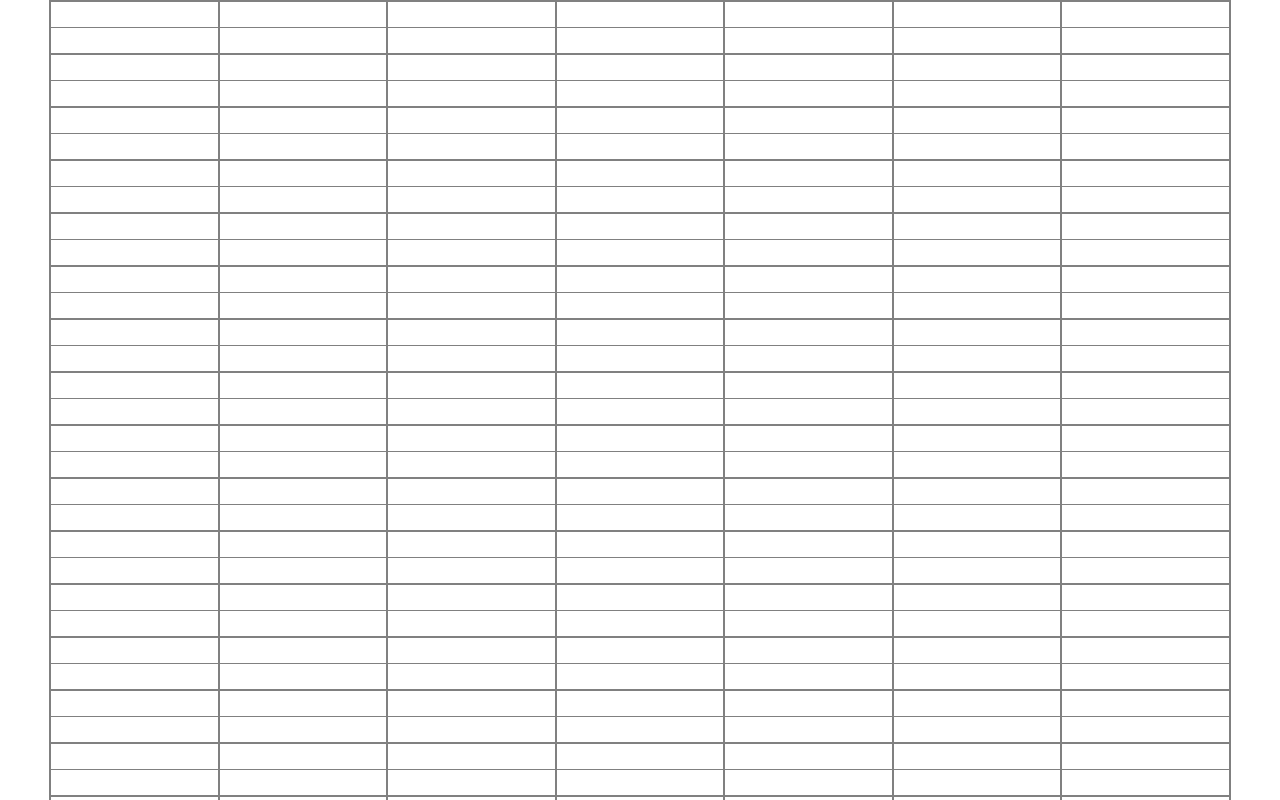
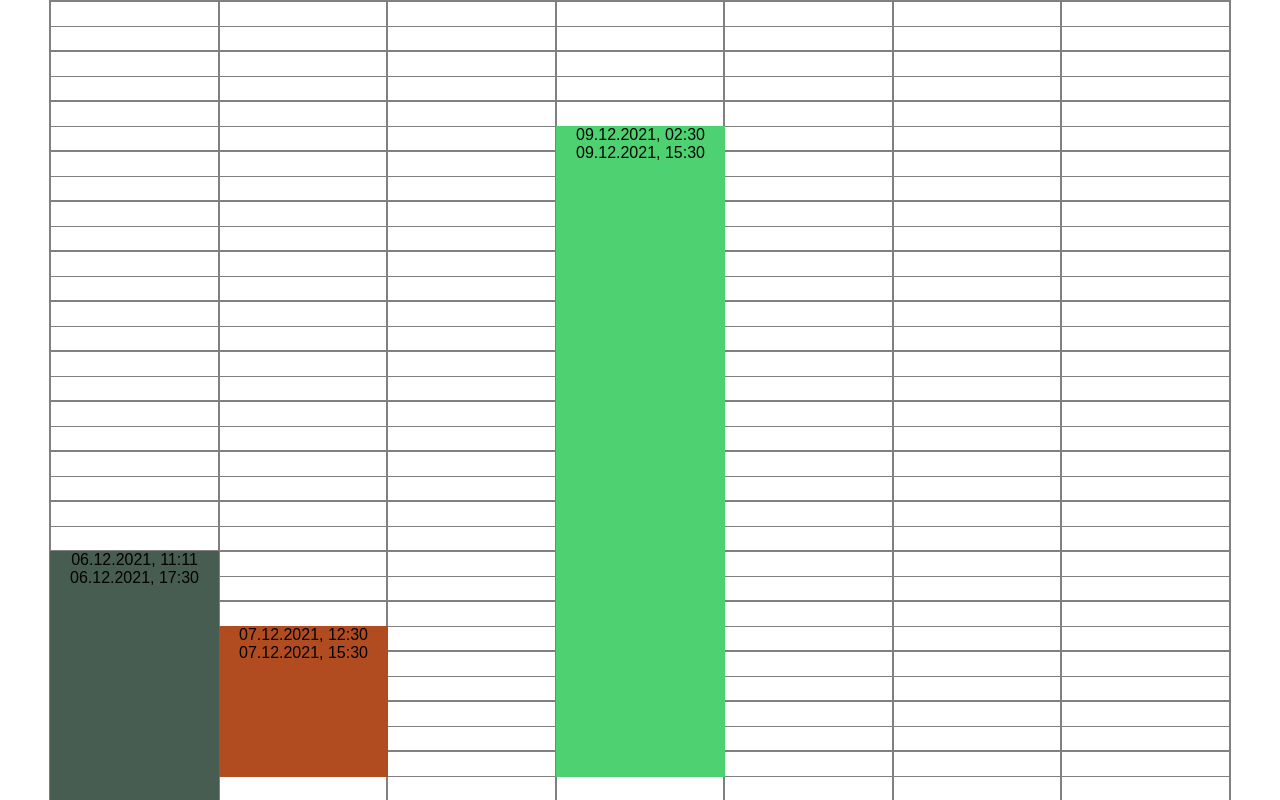
Before and after one commit to axiom777/week-calendar, a React (Create React App) app: page / in a window 1280 px wide. Shown: the top 800 px of the page. Built offline with nearby package versions, Linux system fonts and the light colour scheme.

Commit message:
Show grouping

```diff
--- a/src/App.css
+++ b/src/App.css
@@ -9,14 +9,17 @@
 
 .weekCalendar {
   display: flex;
+  position: relative;
 }
+
 .day {
   width: calc(100% / 7);
   display: flex;
   flex-direction: column;
 }
+
 .time {
-  position: relative;
+  box-sizing:border-box;
   border: 1px solid gray;
 }
 
--- a/src/App.tsx
+++ b/src/App.tsx
@@ -1,23 +1,30 @@
 import "./App.css";
 import { prepareCalndar } from "./handlers";
-import { AppState } from "./interfaces";
+import { AppState, GroupEvent } from "./interfaces";
 import Cell from "./Cell";
 import React from "react";
-import { CalendarEvent, mockEvents } from "./mockEvents";
+import { mockEvents } from "./mockEvents";
+import EventsGroup from "./EventsGroup";
 
 export default class App extends React.Component<{}, AppState> {
+  public weekRef = React.createRef<HTMLDivElement>();
+
   constructor(props: AppState) {
     super(props);
     this.state = {
       calendar: prepareCalndar(),
+      mounted: false,
     };
+  }
+  componentDidMount() {
+    this.setState({ mounted: true });
   }
 
   render() {
     const { calendar } = this.state;
     return (
       <div className="App">
-        <div className="weekCalendar">
+        <div className="weekCalendar" ref={this.weekRef}>
           {calendar.map((day, i) => (
             <div key={`${i}Day`} className="day">
               {day.map((time, index) => (
@@ -25,6 +32,10 @@ export default class App extends React.Component<{}, AppState> {
               ))}
             </div>
           ))}
+          {this.state.mounted &&
+            this.groupEvents().map((group, index) => (
+              <EventsGroup key={index} group={group} weekRef={this.weekRef} />
+            ))}
         </div>
       </div>
     );
@@ -36,7 +47,7 @@ export default class App extends React.Component<{}, AppState> {
     );
 
     // longest not intersected periods
-    const lnip: { dates: [Date, Date]; events: CalendarEvent[] }[] = [];
+    const lnip: GroupEvent[] = [];
 
     // searching for longest not intersected continues periods
     for (let event of events) {
@@ -55,7 +66,6 @@ export default class App extends React.Component<{}, AppState> {
       }
     }
 
-    console.log(JSON.stringify(lnip, null, 2));
     return lnip;
   }
 }
--- /dev/null
+++ b/src/EventsGroup.tsx
@@ -0,0 +1,107 @@
+import React from "react";
+import { GroupEvent } from "./interfaces";
+
+type EventsGropProps = {
+  group: GroupEvent;
+  weekRef: React.RefObject<HTMLDivElement>;
+};
+
+class EventsGrop extends React.Component<EventsGropProps> {
+  render() {
+    const { group } = this.props;
+    const [from, to] = group.dates;
+
+    const positions = this.groupPosition();
+    if (!positions) {
+      console.error("Can`t find positions`");
+      return null;
+    }
+
+    const { top, left, width, height } = positions;
+
+    const styles: React.HTMLAttributes<HTMLDivElement>["style"] = {
+      position: "absolute",
+      top,
+      left,
+      width,
+      height,
+      backgroundColor: this.getRandomColor(),
+    };
+
+    //console.log(JSON.stringify(this.props.group, null, 2));
+    const locale: Intl.DateTimeFormatOptions = {
+      hour: "2-digit",
+      minute: "2-digit",
+      year: "numeric",
+      month: "2-digit",
+      day: "2-digit",
+    };
+
+    return (
+      <div style={styles}>
+        {from.toLocaleString("RU-ru", locale)}
+        <br/>
+        {to.toLocaleString("RU-ru", locale)}
+      </div>
+    );
+  }
+
+  private groupPosition(): {
+    top: number;
+    left: number;
+    height: number;
+    width: number;
+  } | void {
+    const { group, weekRef } = this.props;
+    const [from, to] = group.dates;
+    const weekElement = weekRef.current;
+    if (weekElement === null) return;
+
+    // normalizing periods
+    const newFrom = new Date(from);
+    const newTo = new Date(to);
+
+    if (from.getMinutes() < 30) {
+      newFrom.setMinutes(0);
+    } else {
+      newFrom.setMinutes(30);
+    }
+
+    if (to.getMinutes() > 0 && to.getMinutes() < 30) {
+      newTo.setMinutes(30);
+    } else if (to.getMinutes() > 30) {
+      newTo.setMinutes(30);
+      newTo.setHours(newTo.getHours() + 1);
+    }
+
+    const startDOMElement = weekElement.querySelector(
+      `div[data-from="${newFrom.toISOString()}"]`
+    );
+
+    const endDOMElement = weekElement.querySelector(
+      `div[data-to="${newTo.toISOString()}"]`
+    );
+    const isElementsExists =
+      startDOMElement instanceof HTMLElement &&
+      endDOMElement instanceof HTMLElement;
+    if (!isElementsExists) return;
+
+    const top = startDOMElement.offsetTop;
+    const left = startDOMElement.offsetLeft;
+    const height =
+      endDOMElement.offsetTop - top + endDOMElement.clientHeight + 2;
+    const width = startDOMElement.clientWidth + 2; //2px for border
+    return { top, left, height, width };
+  }
+
+  getRandomColor() {
+    var letters = "0123456789ABCDEF";
+    var color = "#";
+    for (var i = 0; i < 6; i++) {
+      color += letters[Math.floor(Math.random() * 16)];
+    }
+    return color;
+  }
+}
+
+export default EventsGrop;
--- a/src/interfaces.ts
+++ b/src/interfaces.ts
@@ -11,10 +11,12 @@ export const config = {
   startDate: new Date("2021-12-06T00:00:00"),
   endDate: new Date("2021-12-12T23:59:59"),
   cellMinuteRange: 30,
-  cellHeightPx: 25
+  cellHeightPx: 25,
 };
 
 export type AppState = {
   calendar: Day[];
-  mounted:boolean;
+  mounted: boolean;
 };
+
+export type GroupEvent = { dates: [Date, Date]; events: CalendarEvent[] };
--- a/src/mockEvents.ts
+++ b/src/mockEvents.ts
@@ -28,7 +28,7 @@ export const mockEvents: CalendarEvent[] = [
       "Event DescriptionEvent DescriptionEvent DescriptionEvent DescriptionEvent Description"
   },
   {
-    from: new Date("2021-12-06T17:30:00Z"),
+    from: new Date("2021-12-06T18:20:00Z"),
     to: new Date("2021-12-06T19:00:00Z"),
     title: "Event 4",
     descr:
@@ -40,5 +40,12 @@ export const mockEvents: CalendarEvent[] = [
     title: "Event 5",
     descr:
       "Event DescriptionEvent DescriptionEvent DescriptionEvent DescriptionEvent Description"
+  },
+  {
+    from: new Date("2021-12-09T02:30:00Z"),
+    to: new Date("2021-12-09T15:30:00Z"),
+    title: "Event 6",
+    descr:
+      "Event DescriptionEvent DescriptionEvent DescriptionEvent DescriptionEvent Description"
   }
 ];
```
